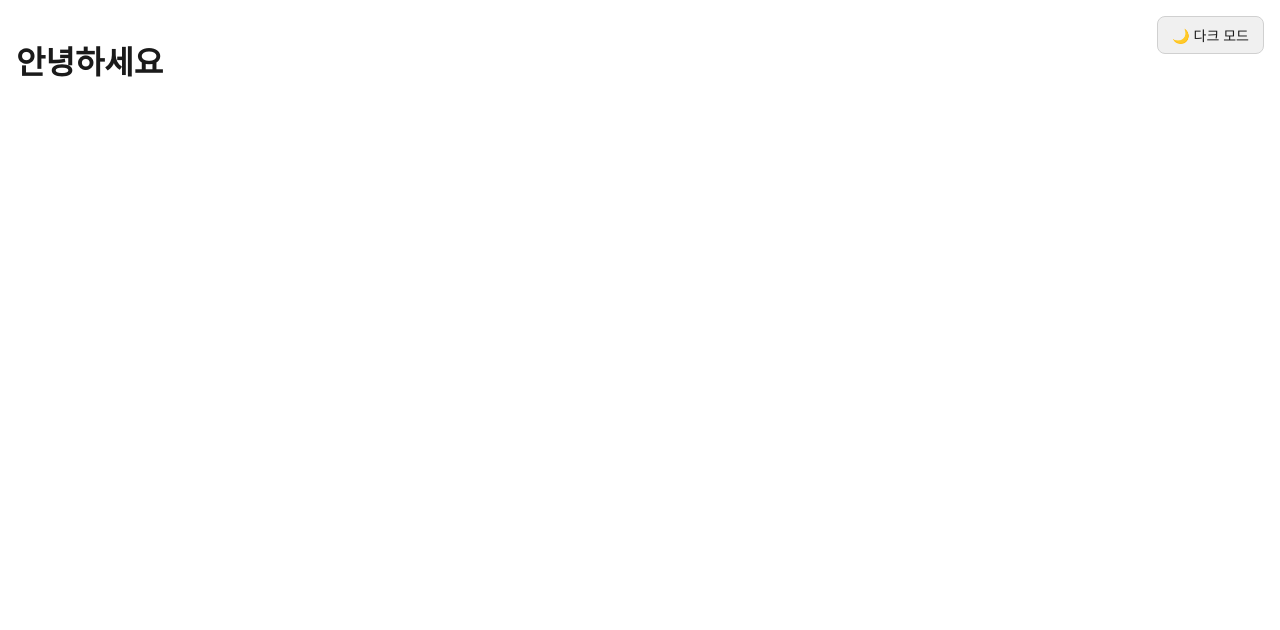
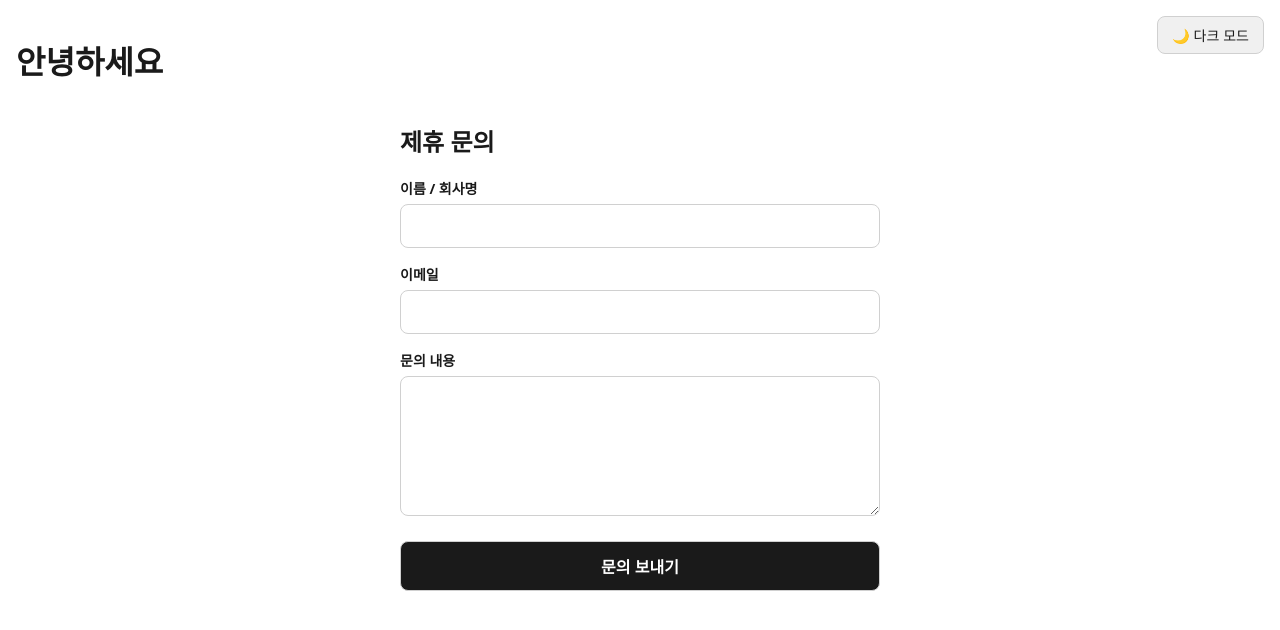
Before and after one commit to beautifulwind/pruduct-builder-lectutre, a plain HTML site: page index.html in a window 1280 px wide. Drawn offline with Linux system fonts and the light colour scheme.

Commit message:
Add partnership inquiry form via Formspree
Co-Authored-By: Claude Opus 5.5 <noreply@anthropic.com>

```diff
--- a/index.html
+++ b/index.html
@@ -48,11 +48,100 @@
             font-size: 14px;
             cursor: pointer;
         }
+        .contact {
+            max-width: 480px;
+            margin: 40px auto 0;
+        }
+        .contact label {
+            display: block;
+            margin: 16px 0 6px;
+            font-size: 14px;
+            font-weight: 600;
+        }
+        .contact input,
+        .contact textarea {
+            box-sizing: border-box;
+            width: 100%;
+            padding: 10px 12px;
+            border: 1px solid var(--button-border);
+            border-radius: 8px;
+            background: var(--bg);
+            color: var(--text);
+            font: inherit;
+        }
+        .contact textarea {
+            min-height: 140px;
+            resize: vertical;
+        }
+        .contact button {
+            margin-top: 20px;
+            width: 100%;
+            padding: 12px;
+            border: 1px solid var(--button-border);
+            border-radius: 8px;
+            background: var(--text);
+            color: var(--bg);
+            font: inherit;
+            font-weight: 600;
+            cursor: pointer;
+        }
+        .contact button:disabled {
+            opacity: 0.6;
+            cursor: default;
+        }
+        .form-status {
+            margin-top: 12px;
+            font-size: 14px;
+        }
     </style>
 </head>
 <body>
     <button class="theme-toggle" id="themeToggle" type="button"></button>
     <h1>안녕하세요</h1>
+
+    <section class="contact">
+        <h2>제휴 문의</h2>
+        <form id="contactForm" action="https://formspree.io/f/xyeewbjn" method="POST">
+            <label for="name">이름 / 회사명</label>
+            <input id="name" name="name" type="text" required>
+
+            <label for="email">이메일</label>
+            <input id="email" name="email" type="email" required>
+
+            <label for="message">문의 내용</label>
+            <textarea id="message" name="message" required></textarea>
+
+            <input type="hidden" name="_subject" value="새 제휴 문의">
+            <button type="submit">문의 보내기</button>
+            <p class="form-status" id="formStatus" role="status"></p>
+        </form>
+    </section>
+
+    <script>
+        var form = document.getElementById('contactForm');
+        var formStatus = document.getElementById('formStatus');
+
+        form.addEventListener('submit', function (e) {
+            e.preventDefault();
+            var submit = form.querySelector('button[type="submit"]');
+            submit.disabled = true;
+            formStatus.textContent = '보내는 중...';
+
+            fetch(form.action, {
+                method: 'POST',
+                body: new FormData(form),
+                headers: { 'Accept': 'application/json' }
+            }).then(function (res) {
+                if (!res.ok) throw new Error();
+                form.reset();
+                formStatus.textContent = '문의가 접수되었습니다. 빠르게 연락드리겠습니다.';
+            }).catch(function () {
+                formStatus.textContent = '전송에 실패했습니다. 잠시 후 다시 시도해 주세요.';
+            }).finally(function () {
+                submit.disabled = false;
+            });
+        });
+    </script>
 
     <script>
         var toggle = document.getElementById('themeToggle');
```
